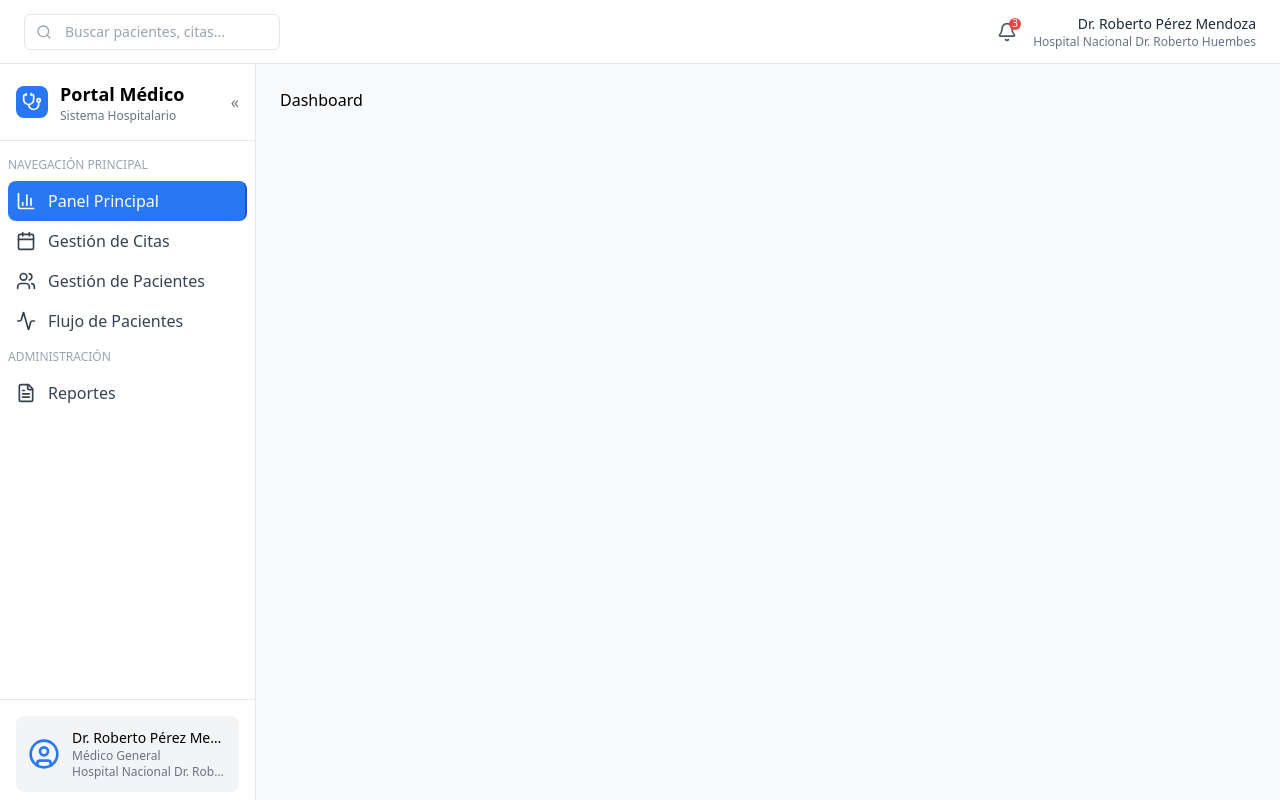
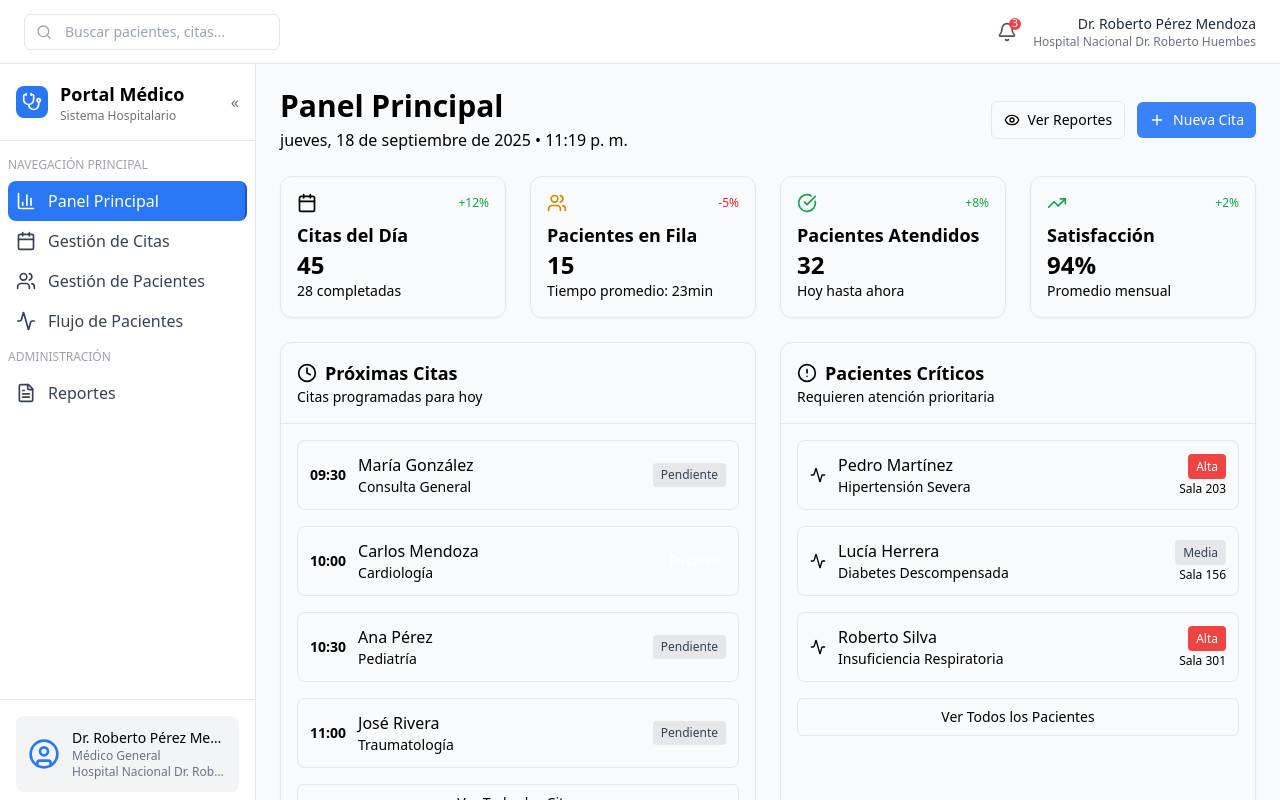
Before and after one commit to OrlandoTellez/nexo-dashboard, a React (Vite) app: page / in a window 1280 px wide. Both pictures are taken after typing "name@example.com", "Sample123" into the empty fields and a click on the button "Iniciar Sesión". Shown: the top 800 px of the page. Built offline with nearby package versions, Linux system fonts and the light colour scheme; the HTML template or start-up script is replaced by a standard one.

Commit message:
feat: agregar diseño base del panel principal

```diff
--- a/src/pages/Dashboard.tsx
+++ b/src/pages/Dashboard.tsx
@@ -1,7 +1,217 @@
-import React from 'react'
+import {
+  Calendar,
+  Users,
+  Activity,
+  Clock,
+  CheckCircle,
+  AlertCircle,
+  TrendingUp,
+  Plus,
+  Eye
+} from "lucide-react";
+
+// Datos simulados para el dashboard
+const todayMetrics = {
+  appointments: { total: 45, completed: 28, pending: 12, cancelled: 5 },
+  patients: { inQueue: 15, attended: 32, critical: 3 },
+  avgWaitTime: "23 min",
+  satisfaction: "94%"
+};
+
+const upcomingAppointments = [
+  { id: 1, time: "09:30", patient: "María González", type: "Consulta General", status: "pending" },
+  { id: 2, time: "10:00", patient: "Carlos Mendoza", type: "Cardiología", status: "in-progress" },
+  { id: 3, time: "10:30", patient: "Ana Pérez", type: "Pediatría", status: "pending" },
+  { id: 4, time: "11:00", patient: "José Rivera", type: "Traumatología", status: "pending" },
+];
+
+const criticalPatients = [
+  { id: 1, name: "Pedro Martínez", condition: "Hipertensión Severa", room: "203", priority: "Alta" },
+  { id: 2, name: "Lucía Herrera", condition: "Diabetes Descompensada", room: "156", priority: "Media" },
+  { id: 3, name: "Roberto Silva", condition: "Insuficiencia Respiratoria", room: "301", priority: "Alta" },
+];
 
 export const Dashboard = () => {
+  const currentTime = new Date().toLocaleTimeString('es-NI', {
+    hour: '2-digit',
+    minute: '2-digit'
+  });
+
+  const currentDate = new Date().toLocaleDateString('es-NI', {
+    weekday: 'long',
+    year: 'numeric',
+    month: 'long',
+    day: 'numeric'
+  });
+
   return (
-    <div>Dashboard</div>
-  )
+    <div className="space-y-6">
+      {/* Header */}
+      <div className="flex items-center justify-between">
+        <div>
+          <h1 className="text-3xl font-bold text-foreground">Panel Principal</h1>
+          <p className="text-muted-foreground mt-1">
+            {currentDate} • {currentTime}
+          </p>
+        </div>
+        <div className="flex items-center space-x-3">
+          <button className="flex items-center px-3 py-2 text-sm border rounded-md hover:bg-accent transition">
+            <Eye className="w-4 h-4 mr-2" />
+            Ver Reportes
+          </button>
+
+          <button className="flex items-center bg-blue-500 px-3 py-2 text-sm text-white rounded-md bg-blue">
+            <Plus className="w-4 h-4 mr-2" />
+            Nueva Cita
+          </button>
+        </div>
+      </div>
+
+      {/* Métricas principales */}
+      <div className="grid grid-cols-1 md:grid-cols-2 lg:grid-cols-4 gap-6">
+        <div className="p-4 rounded-xl bg-background border shadow-sm">
+          <div className="flex items-center justify-between">
+            <Calendar className="h-5 w-5 text-medical-blue" />
+            <span className="text-xs text-green-600">+12%</span>
+          </div>
+          <h3 className="text-lg font-semibold mt-2">Citas del Día</h3>
+          <p className="text-2xl font-bold">{todayMetrics.appointments.total}</p>
+          <p className="text-sm text-muted-foreground">{todayMetrics.appointments.completed} completadas</p>
+        </div>
+
+        <div className="p-4 rounded-xl bg-background border shadow-sm">
+          <div className="flex items-center justify-between">
+            <Users className="h-5 w-5 text-yellow-600" />
+            <span className="text-xs text-red-600">-5%</span>
+          </div>
+          <h3 className="text-lg font-semibold mt-2">Pacientes en Fila</h3>
+          <p className="text-2xl font-bold">{todayMetrics.patients.inQueue}</p>
+          <p className="text-sm text-muted-foreground">Tiempo promedio: 23min</p>
+        </div>
+
+        <div className="p-4 rounded-xl bg-background border shadow-sm">
+          <div className="flex items-center justify-between">
+            <CheckCircle className="h-5 w-5 text-green-600" />
+            <span className="text-xs text-green-600">+8%</span>
+          </div>
+          <h3 className="text-lg font-semibold mt-2">Pacientes Atendidos</h3>
+          <p className="text-2xl font-bold">{todayMetrics.patients.attended}</p>
+          <p className="text-sm text-muted-foreground">Hoy hasta ahora</p>
+        </div>
+
+        <div className="p-4 rounded-xl bg-background border shadow-sm">
+          <div className="flex items-center justify-between">
+            <TrendingUp className="h-5 w-5 text-green-600" />
+            <span className="text-xs text-green-600">+2%</span>
+          </div>
+          <h3 className="text-lg font-semibold mt-2">Satisfacción</h3>
+          <p className="text-2xl font-bold">{todayMetrics.satisfaction}</p>
+          <p className="text-sm text-muted-foreground">Promedio mensual</p>
+        </div>
+      </div>
+
+      <div className="grid grid-cols-1 lg:grid-cols-2 gap-6">
+        {/* Próximas Citas */}
+        <div className="bg-gradient-card rounded-xl border shadow-sm">
+          <div className="p-4 border-b">
+            <h3 className="flex items-center space-x-2 text-lg font-semibold">
+              <Clock className="h-5 w-5 text-medical-blue" />
+              <span>Próximas Citas</span>
+            </h3>
+            <p className="text-sm text-muted-foreground">Citas programadas para hoy</p>
+          </div>
+          <div className="p-4 space-y-4">
+            {upcomingAppointments.map((appointment) => (
+              <div key={appointment.id} className="flex items-center justify-between p-3 bg-background rounded-lg border">
+                <div className="flex items-center space-x-3">
+                  <div className="text-sm font-semibold text-medical-blue">{appointment.time}</div>
+                  <div>
+                    <p className="font-medium text-foreground">{appointment.patient}</p>
+                    <p className="text-sm text-muted-foreground">{appointment.type}</p>
+                  </div>
+                </div>
+                <span
+                  className={`px-2 py-1 rounded text-xs font-medium ${
+                    appointment.status === "in-progress"
+                      ? "bg-medical-blue text-white"
+                      : "bg-gray-200 text-gray-700"
+                  }`}
+                >
+                  {appointment.status === "in-progress" ? "En curso" : "Pendiente"}
+                </span>
+              </div>
+            ))}
+            <button className="w-full px-3 py-2 text-sm border rounded-md hover:bg-accent transition">
+              Ver Todas las Citas
+            </button>
+          </div>
+        </div>
+
+        {/* Pacientes Críticos */}
+        <div className="bg-gradient-card rounded-xl border shadow-sm">
+          <div className="p-4 border-b">
+            <h3 className="flex items-center space-x-2 text-lg font-semibold">
+              <AlertCircle className="h-5 w-5 text-medical-red" />
+              <span>Pacientes Críticos</span>
+            </h3>
+            <p className="text-sm text-muted-foreground">Requieren atención prioritaria</p>
+          </div>
+          <div className="p-4 space-y-4">
+            {criticalPatients.map((patient) => (
+              <div key={patient.id} className="flex items-center justify-between p-3 bg-background rounded-lg border">
+                <div className="flex items-center space-x-3">
+                  <Activity className="h-4 w-4 text-medical-red" />
+                  <div>
+                    <p className="font-medium text-foreground">{patient.name}</p>
+                    <p className="text-sm text-muted-foreground">{patient.condition}</p>
+                  </div>
+                </div>
+                <div className="text-right">
+                  <span
+                    className={`px-2 py-1 rounded text-xs font-medium ${
+                      patient.priority === "Alta"
+                        ? "bg-red-500 text-white"
+                        : "bg-gray-200 text-gray-700"
+                    }`}
+                  >
+                    {patient.priority}
+                  </span>
+                  <p className="text-xs text-muted-foreground mt-1">Sala {patient.room}</p>
+                </div>
+              </div>
+            ))}
+            <button className="w-full px-3 py-2 text-sm border rounded-md hover:bg-accent transition">
+              Ver Todos los Pacientes
+            </button>
+          </div>
+        </div>
+      </div>
+
+      {/* Gráfico de flujo rápido */}
+      <div className="bg-gradient-card rounded-xl border shadow-sm">
+        <div className="p-4 border-b">
+          <h3 className="text-lg font-semibold">Flujo de Pacientes - Hoy</h3>
+          <p className="text-sm text-muted-foreground">Distribución por estado de atención</p>
+        </div>
+        <div className="p-6 grid grid-cols-2 md:grid-cols-4 gap-4">
+          <div className="text-center p-4 bg-medical-light-blue rounded-lg">
+            <div className="text-2xl font-bold text-medical-blue">15</div>
+            <div className="text-sm text-muted-foreground">En Espera</div>
+          </div>
+          <div className="text-center p-4 bg-medical-light-yellow rounded-lg">
+            <div className="text-2xl font-bold text-medical-yellow">8</div>
+            <div className="text-sm text-muted-foreground">En Consulta</div>
+          </div>
+          <div className="text-center p-4 bg-medical-light-green rounded-lg">
+            <div className="text-2xl font-bold text-medical-green">32</div>
+            <div className="text-sm text-muted-foreground">Atendidos</div>
+          </div>
+          <div className="text-center p-4 bg-medical-light-red rounded-lg">
+            <div className="text-2xl font-bold text-medical-red">3</div>
+            <div className="text-sm text-muted-foreground">Críticos</div>
+          </div>
+        </div>
+      </div>
+    </div>
+  );
 }
```
